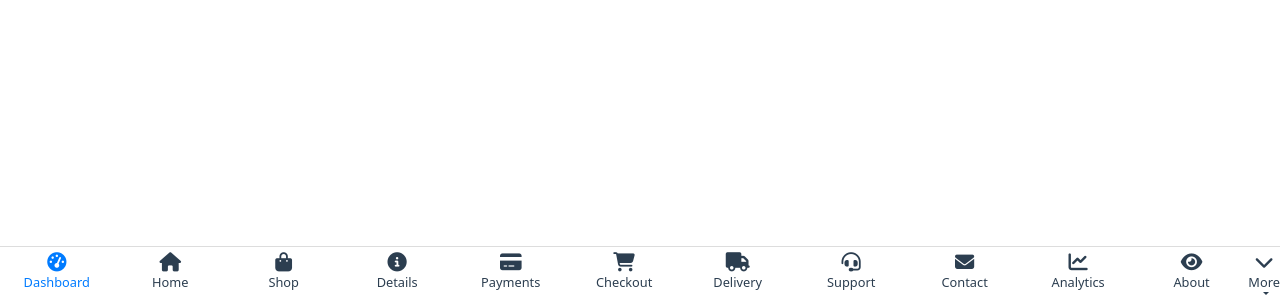
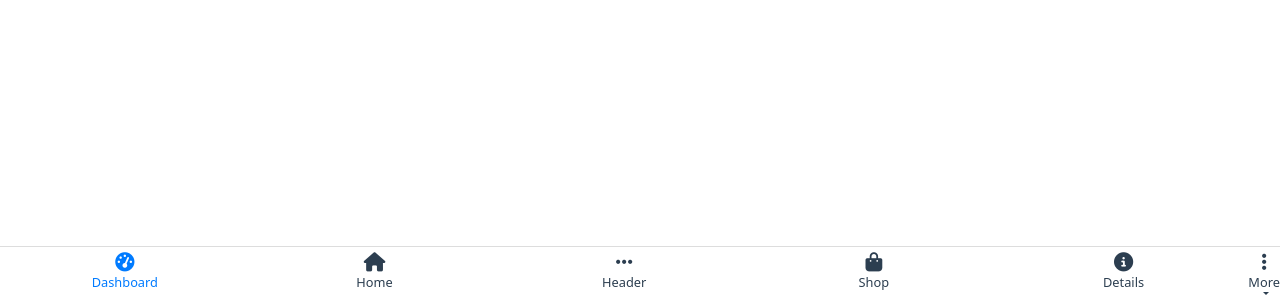
Before and after one commit to rashid253/ecommerce-, a plain HTML site: page public/admin_footer.html in a window 1280 px wide. Shown: the part 500-800 px from the top of the page. Drawn offline with nearby package versions, Linux system fonts and the light colour scheme.

Commit message:
Update admin_footer.html

```diff
--- a/public/admin_footer.html
+++ b/public/admin_footer.html
@@ -1,13 +1,12 @@
 <!DOCTYPE html>
 <html lang="en">
 <head>
-  <meta charset="UTF-8">
+  <meta charset="UTF-8" />
   <meta name="viewport" content="width=device-width, initial-scale=1.0">
-  <title>Admin Footer Navigation</title>
+  <title>Admin Footer with More Dropdown</title>
+  <link href="https://cdn.jsdelivr.net/npm/bootstrap@5.3.0/dist/css/bootstrap.min.css" rel="stylesheet">
   <link rel="stylesheet" href="https://cdnjs.cloudflare.com/ajax/libs/font-awesome/6.4.0/css/all.min.css">
-  <link href="https://cdn.jsdelivr.net/npm/bootstrap@5.3.0/dist/css/bootstrap.min.css" rel="stylesheet">
   <style>
-    /* Admin Footer Navigation Styles */
     .admin-footer {
       position: fixed;
       bottom: 0;
@@ -21,7 +20,8 @@
       font-size: 0.8rem;
       z-index: 1000;
     }
-    .admin-footer a, .admin-footer .dropdown-toggle {
+    .admin-footer a,
+    .admin-footer .dropdown-toggle {
       text-decoration: none;
       color: #2c3e50;
       display: flex;
@@ -30,14 +30,15 @@
       flex: 1;
       transition: color 0.3s;
     }
-    .admin-footer a i, .admin-footer .dropdown-toggle i {
+    .admin-footer a i,
+    .admin-footer .dropdown-toggle i {
       font-size: 1.2rem;
       margin-bottom: 2px;
     }
     .admin-footer a.active {
       color: #007bff;
     }
-    /* Dropdown Menu Styles */
+    /* Optional: Adjust dropdown menu style for a mobile-friendly look */
     .admin-footer .dropdown-menu {
       min-width: 100px;
       font-size: 0.8rem;
@@ -46,64 +47,26 @@
 </head>
 <body>
   <footer class="admin-footer">
-    <a href="admin_dashboard.html" class="active">
-      <i class="fas fa-tachometer-alt"></i>
-      <span>Dashboard</span>
-    </a>
-    <a href="home_admin.html">
-      <i class="fas fa-home"></i>
-      <span>Home</span>
-    </a>
-    <a href="ecommerce_admin.html">
-      <i class="fas fa-shopping-bag"></i>
-      <span>Shop</span>
-    </a>
-    <a href="details_admin.html">
-      <i class="fas fa-info-circle"></i>
-      <span>Details</span>
-    </a>
-    <a href="payments_admin.html">
-      <i class="fas fa-credit-card"></i>
-      <span>Payments</span>
-    </a>
-    <a href="checkout_admin.html">
-      <i class="fas fa-shopping-cart"></i>
-      <span>Checkout</span>
-    </a>
-    <a href="delivery_admin.html">
-      <i class="fas fa-truck"></i>
-      <span>Delivery</span>
-    </a>
-    <a href="support_admin.html">
-      <i class="fas fa-headset"></i>
-      <span>Support</span>
-    </a>
-    <!-- Main Contact icon instead of Header -->
-    <a href="contact_admin.html">
-      <i class="fas fa-envelope"></i>
-      <span>Contact</span>
-    </a>
-    <a href="analytics_admin.html">
-      <i class="fas fa-chart-line"></i>
-      <span>Analytics</span>
-    </a>
-    <a href="about_admin.html">
-      <i class="fas fa-eye"></i>
-      <span>About</span>
-    </a>
-    <!-- "More" Dropdown containing the Header link -->
+    <a href="admin_dashboard.html" class="active"><i class="fas fa-tachometer-alt"></i><span>Dashboard</span></a>
+    <a href="home_admin.html"><i class="fas fa-home"></i><span>Home</span></a>
+    <a href="header_admin.html"><i class="fas fa-ellipsis-h"></i><span>Header</span></a>
+    <a href="ecommerce_admin.html"><i class="fas fa-shopping-bag"></i><span>Shop</span></a>
+    <a href="details_admin.html"><i class="fas fa-info-circle"></i><span>Details</span></a>
+
+    <!-- "More" dropdown for remaining items -->
     <div class="dropdown">
       <a href="#" class="dropdown-toggle" data-bs-toggle="dropdown">
-        <i class="fas fa-chevron-down"></i>
+        <i class="fas fa-ellipsis-v"></i>
         <span>More</span>
       </a>
       <ul class="dropdown-menu">
-        <li>
-          <a class="dropdown-item" href="header_admin.html">
-            <i class="fas fa-heading"></i> Header
-          </a>
-        </li>
-        <!-- You can add other less-used links here if needed -->
+        <li><a class="dropdown-item" href="payments_admin.html"><i class="fas fa-credit-card"></i> Payments</a></li>
+        <li><a class="dropdown-item" href="checkout_admin.html"><i class="fas fa-shopping-cart"></i> Checkout</a></li>
+        <li><a class="dropdown-item" href="delivery_admin.html"><i class="fas fa-truck"></i> Delivery</a></li>
+        <li><a class="dropdown-item" href="support_admin.html"><i class="fas fa-headset"></i> Support</a></li>
+        <li><a class="dropdown-item" href="contact_admin.html"><i class="fas fa-envelope"></i> Contact</a></li>
+        <li><a class="dropdown-item" href="analytics_admin.html"><i class="fas fa-chart-line"></i> Analytics</a></li>
+        <li><a class="dropdown-item" href="about_admin.html"><i class="fas fa-eye"></i> About</a></li>
       </ul>
     </div>
   </footer>
```
